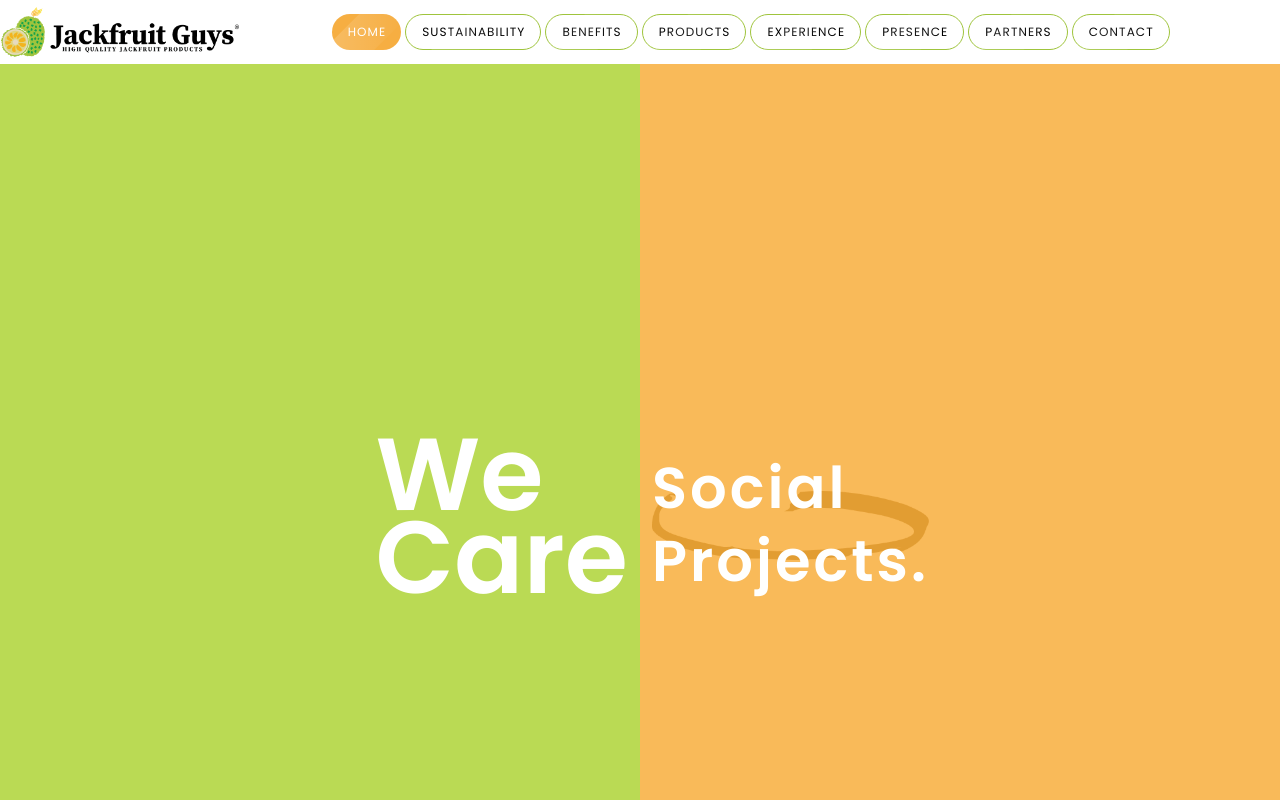
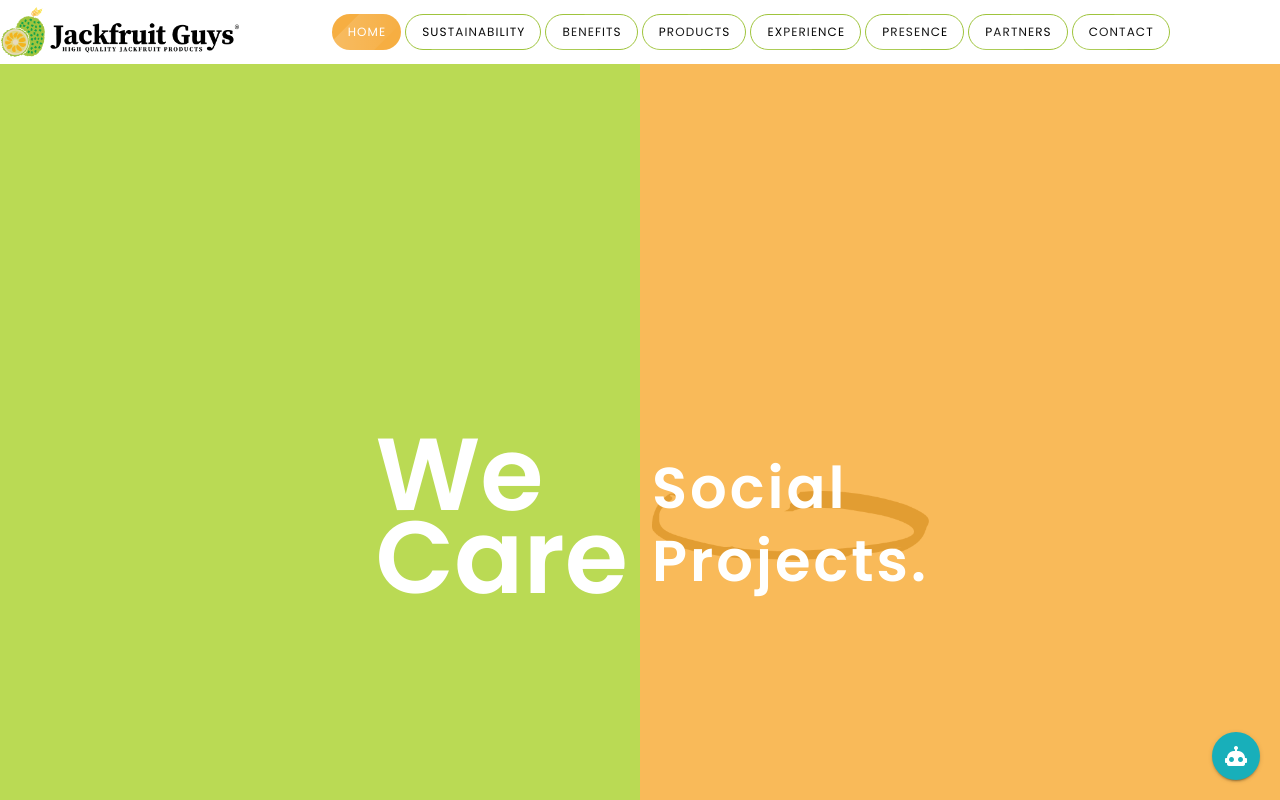
Before and after one commit to Sanaullahcs/jackfruitguys-website-frontend, a Vue app: page / in a window 1280 px wide. Shown: the top 800 px of the page. Built offline with nearby package versions, Linux system fonts and the light colour scheme; a web font is replaced by a local one.

Commit message:
Adding the Additional CSS in ChatBot

```diff
--- a/package.json
+++ b/package.json
@@ -10,6 +10,7 @@
   "dependencies": {
     "@mdi/font": "7.4.47",
     "@vueuse/motion": "^2.2.3",
+    "axios": "^1.7.3",
     "core-js": "^3.37.1",
     "defu": "^6.1.4",
     "roboto-fontface": "*",
--- a/src/components/ChatBot/ChatBot.vue
+++ b/src/components/ChatBot/ChatBot.vue
@@ -83,6 +83,11 @@ export default {
       this.isChatOpen = !this.isChatOpen;
     },
     async sendMessage() {
+        // let APIKEY = process.env.CHATGPTKEY;
+        // require('dotenv').config();
+        // console.log(process.env,'process');
+        // console.log("APIKEY",APIKEY);
+
       this.apiLoading = true;
       if (this.newMessage.trim() !== "") {
         // Push the user's message to the chat
@@ -246,5 +251,23 @@ export default {
 .chat-footer button:hover {
   background-color: #ADBB3A;
 }
+
+.chatbot-button {
+  position: fixed;
+  bottom: 20px;
+  right: 20px;
+  z-index: 1000;
+}
+
+.chatbot-button v-btn {
+  box-shadow: 0px 4px 10px rgba(0, 0, 0, 0.3);
+  background-color: #4caf50;
+  color: white;
+  border-radius: 50%;
+}
+
+.chatbot-button v-btn:hover {
+  background-color: rgb(24, 175, 186);
+}
 /* ============= */
 </style>
--- a/src/components/HomeCom.vue
+++ b/src/components/HomeCom.vue
@@ -4,6 +4,7 @@
     <MainComponent />
     <!-- <GalleryCom/> -->
     <SliderCom />
+    <ChatBot />
     <FooterCom />
   </div>
 </template>
@@ -12,6 +13,7 @@
 import NavbarCom from "./NavbarCom.vue";
 import FooterCom from "./AppFooter.vue";
 import MainComponent from "./HomePageComponents/MainHomePage.vue";
+import ChatBot from "./ChatBot/ChatBot.vue"
 // import GalleryCom from "./HomePageComponents/Gallery.vue"
 import SliderCom from "./HomePageComponents/SliderCom.vue";
 
@@ -20,6 +22,7 @@ export default {
     NavbarCom,
     MainComponent,
     FooterCom,
+    ChatBot,
     // GalleryCom,
     SliderCom,
   },
```
Also changed, not shown: 1 other file (tests, documents, lock files or other folders).
